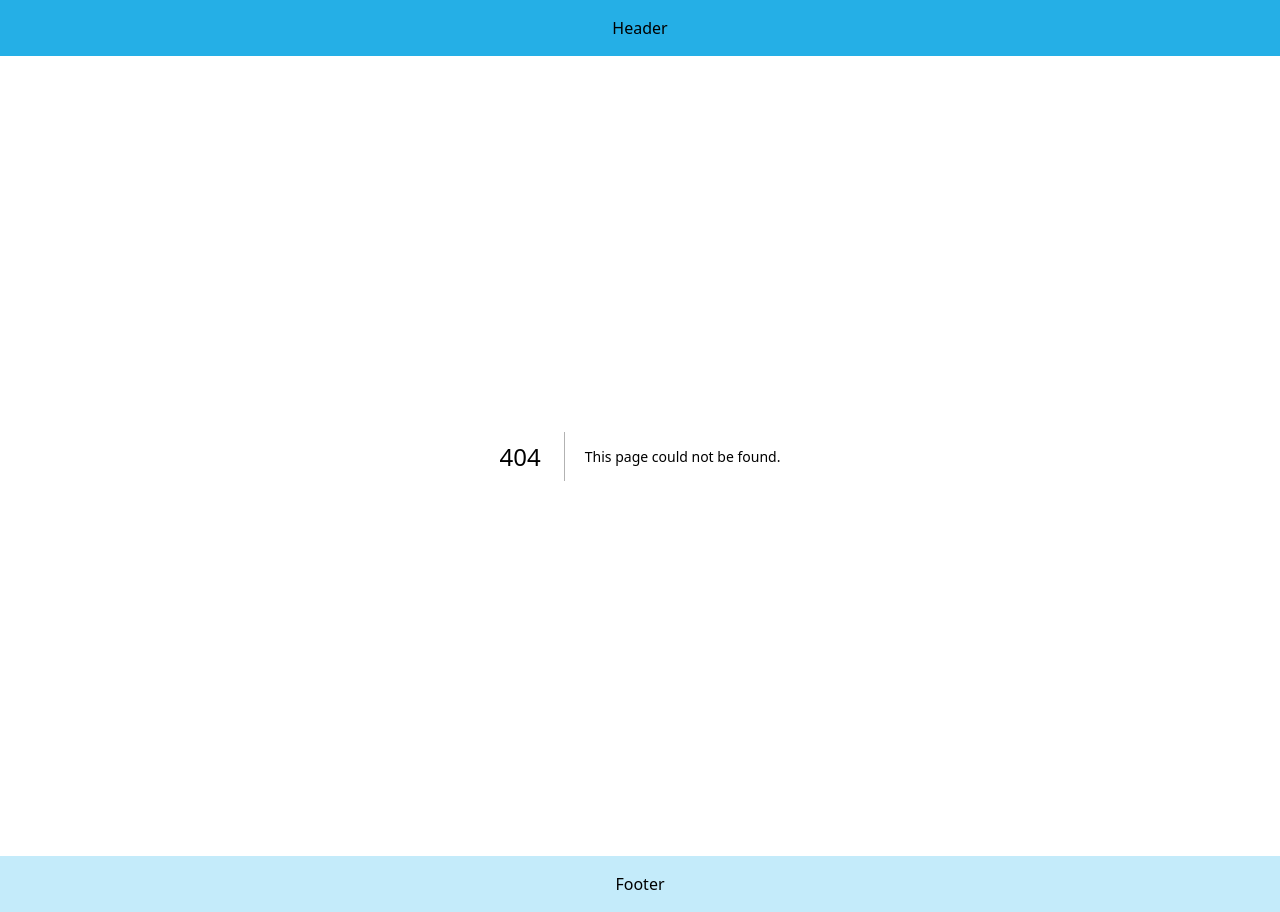
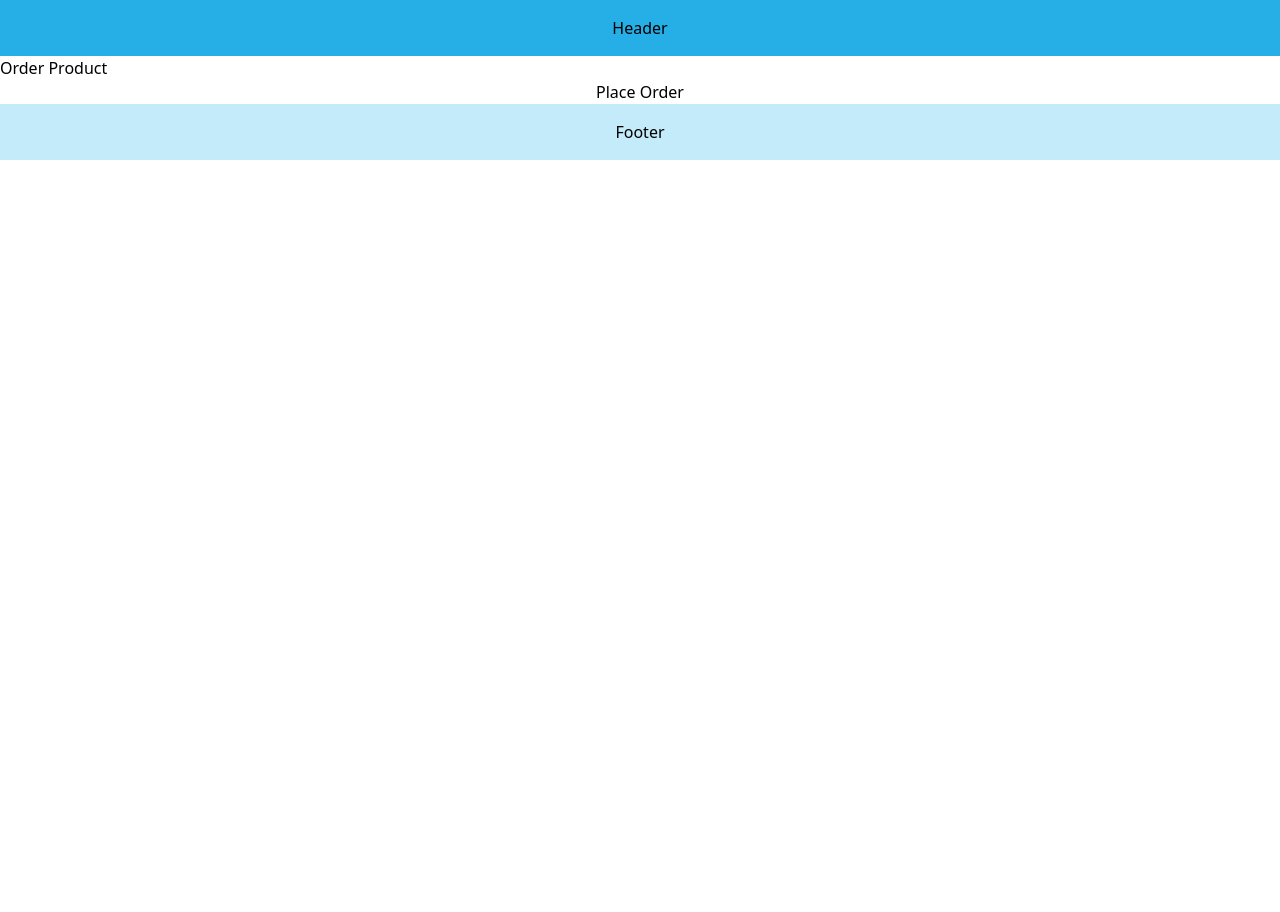
Before and after one commit to newdevmike22/next-js-course, a Next.js app in the folder routing-demo/: page /order-product in a window 1280 px wide. Before the commit this address had no page. After the commit the page ends 800 px from the top, so only its background shows below. Built offline with nearby package versions, Linux system fonts and the light colour scheme.

Commit message:
Using navigation
Using navigation.

```diff
--- /dev/null
+++ b/routing-demo/src/app/order-product/page.tsx
@@ -0,0 +1,16 @@
+"use client";
+import { useRouter } from "next/navigation";
+
+export default function OrderProduct() {
+  const router = useRouter();
+  const handleClick = () => {
+    console.log("Placing your order");
+    router.push("/");
+  };
+  return (
+    <>
+      <h1>Order Product</h1>
+      <button onClick={handleClick}>Place Order</button>
+    </>
+  );
+}
```
